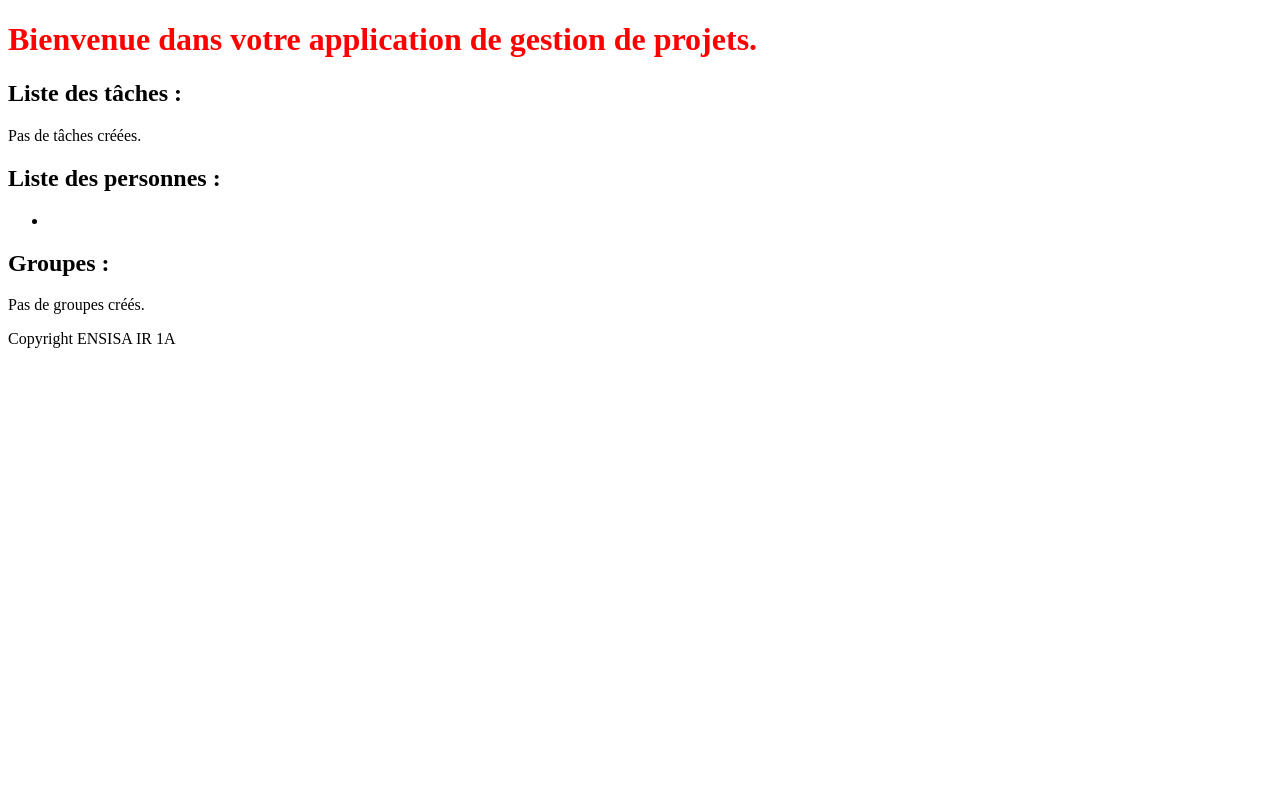
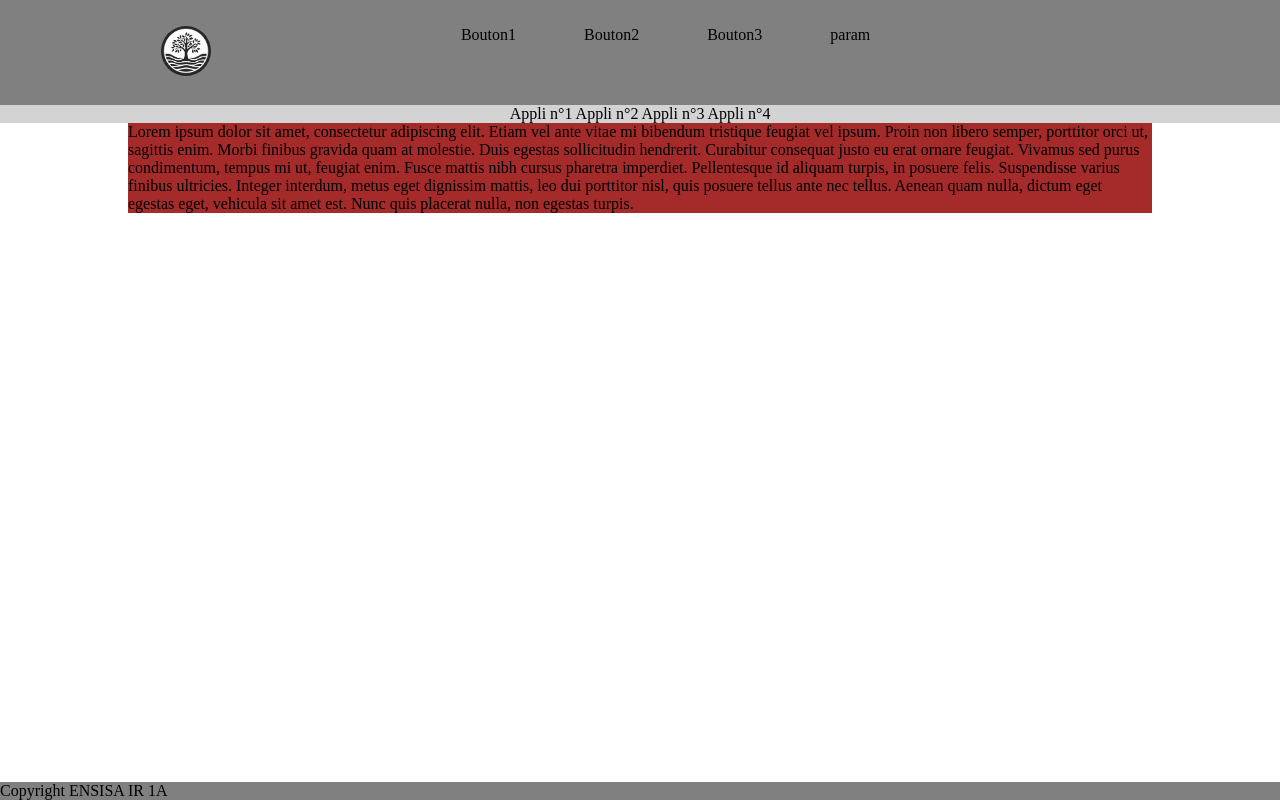
Before and after one commit to Burn3rII/Nuit-de-l-info, a Django app: template nuitinfo/exemple/templates/exemple/index.html in a window 1280 px wide; the page is wider, and only the part inside the window is pictured. Run offline with Django 3.2, Linux system fonts and the light colour scheme; the template is opened without the code that fills it: values that come from a table or form of the project are taken from there, others are empty; data comes from the database, SQL or seed files in the repository.

Commit message:
Index
Add baseLayout, img + logo, style.css & index

```diff
--- a/nuitinfo/exemple/static/exemple/style.css
+++ b/nuitinfo/exemple/static/exemple/style.css
@@ -1,3 +1,52 @@
-h1 {
-    color: red;
+*{
+    margin: 0;
+    padding: 0;
 }
+img{
+    border-radius: 100%;
+}
+#bande-top{
+    background-color: grey;
+    top: 0px;
+    text-align: center;
+    padding: 2%;
+    display: flex;
+    width : 100%;
+
+}
+#nav-top{
+    text-align: center;
+    background-color: lightgray;
+
+}
+ul{
+    list-style-type: none;
+
+}
+li{
+    display : inline-block;
+    margin:0px 5% 0px;
+}
+#bouton{
+    width:50%;
+
+}
+#logo{
+    width:25%;
+}
+
+#logo p{
+    text-align: left;
+}
+
+footer{
+    background-color: grey;
+    position: absolute;
+    bottom: 0px;
+    width:100%;
+}
+#corps-page {
+    margin: 0px 10% 0px;
+    height: 100%;
+    background-color: brown;
+}
--- a/nuitinfo/exemple/templates/exemple/baseLayout.html
+++ b/nuitinfo/exemple/templates/exemple/baseLayout.html
@@ -11,11 +11,9 @@
     </head>
     <body>
         <header>
-            <h1>{% block title %} {% endblock %}</h1>
+            {% block header %} {% endblock %}
         </header>
-        <section>
-            {% block content %} {% endblock %}
-        </section>
+        {% block content %} {% endblock %}
         <footer>
             Copyright ENSISA IR 1A
         </footer>
--- a/nuitinfo/exemple/templates/exemple/index.html
+++ b/nuitinfo/exemple/templates/exemple/index.html
@@ -1,43 +1,44 @@
 {% extends "exemple/baseLayout.html" %}
 {% load static %}
 
-{% block title %} Bienvenue dans votre application de gestion de projets.
+{% block header %}
+<section id="bande-top">
+    <div id="logo" class="div">
+        <img src="{% static 'exemple/img/logo.png' %}" alt="Logo représentant un arbre" height="50px" width="50px" />
+    </div>
+    <div id="bouton" class="div">
+        <ul>
+            <li id="bouton1" href>Bouton1</li>
+            <li id="bouton2" href>Bouton2</li>
+            <li id="bouton3" href>Bouton3</li>
+            <li id="param" href>param</li>
+        </ul>
+    </div>
+</section>
+<div id="nav-top">
+    <nav>
+        <a>Appli n°1</a>
+        <a>Appli n°2</a>
+        <a>Appli n°3</a>
+        <a>Appli n°4</a>
+    </nav>
+</div>
 {%endblock %}
+
 {% block content %}
-    <h2>Liste des tâches :</h2>
-    {% if tasks_list %}
-        <ul>
-            {% for task in tasks_list %}
-            <li><a href="{% url 'exemple:task_details' task.id %}">
-                {{ task.name }}</a></li>
-            {% endfor %}
-        </ul>
-    {% else %}
-        <p>Pas de tâches créées.</p>
-    {% endif %}
+<section id="corps-page">
+    <p>Lorem ipsum dolor sit amet, consectetur adipiscing elit.
+        Etiam vel ante vitae mi bibendum tristique feugiat vel ipsum.
+        Proin non libero semper, porttitor orci ut, sagittis enim.
+        Morbi finibus gravida quam at molestie.
+        Duis egestas sollicitudin hendrerit.
+        Curabitur consequat justo eu erat ornare feugiat.
+        Vivamus sed purus condimentum, tempus mi ut, feugiat enim.
+        Fusce mattis nibh cursus pharetra imperdiet. Pellentesque id aliquam turpis, in posuere felis.
+        Suspendisse varius finibus ultricies.
+        Integer interdum, metus eget dignissim mattis, leo dui porttitor nisl, quis posuere tellus ante nec tellus.
+        Aenean quam nulla, dictum eget egestas eget, vehicula sit amet est.
+        Nunc quis placerat nulla, non egestas turpis.</p>
 
-    <h2>Liste des personnes :</h2>
-    {% if users_list %}
-        <ul>
-            {% for user in users_list %}
-            <li><a href="{% url 'exemple:user_details' user.id %}">
-                {{ user.lastname }} {{ user.firstname }}</a></li>
-            {% endfor %}
-        </ul>
-    {% else %}
-        <p>Pas d'utilisateurs créés.</p>
-    {% endif %}
-
-    <h2>Groupes :</h2>
-    {% if diffusion_lists_list %}
-        <ul>
-            {% for diffusion_list in diffusion_lists_list %}
-            <li><a
-                    href="{% url 'exemple:diffusion_list_details' diffusion_list.id %}">
-                {{ diffusion_list.name }}</a></li>
-            {% endfor %}
-        </ul>
-    {% else %}
-        <p>Pas de groupes créés.</p>
-    {% endif %}
+</section>
 {% endblock %}
```
Also changed, not shown: nuitinfo/exemple/static/exemple/img/logo.png (added).
